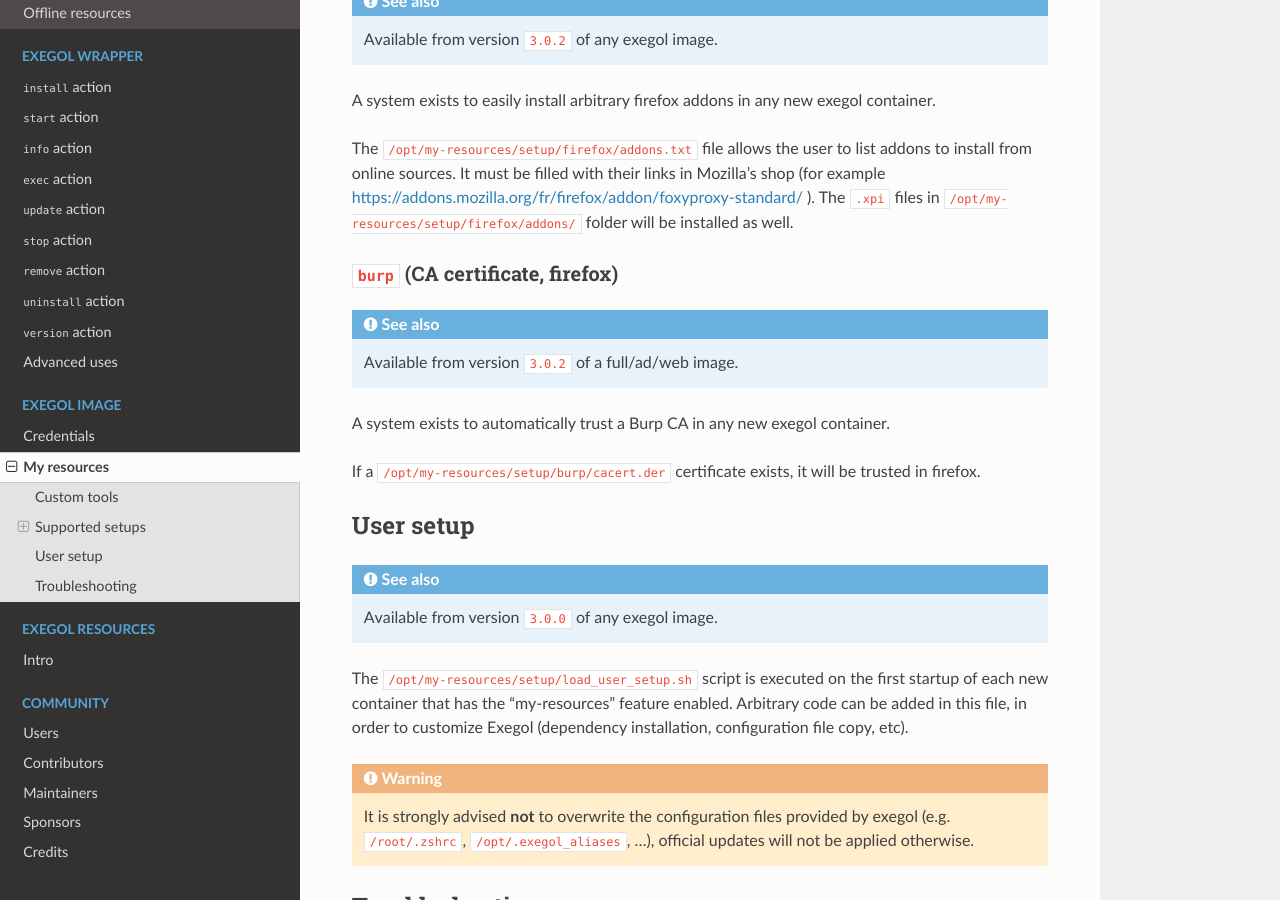
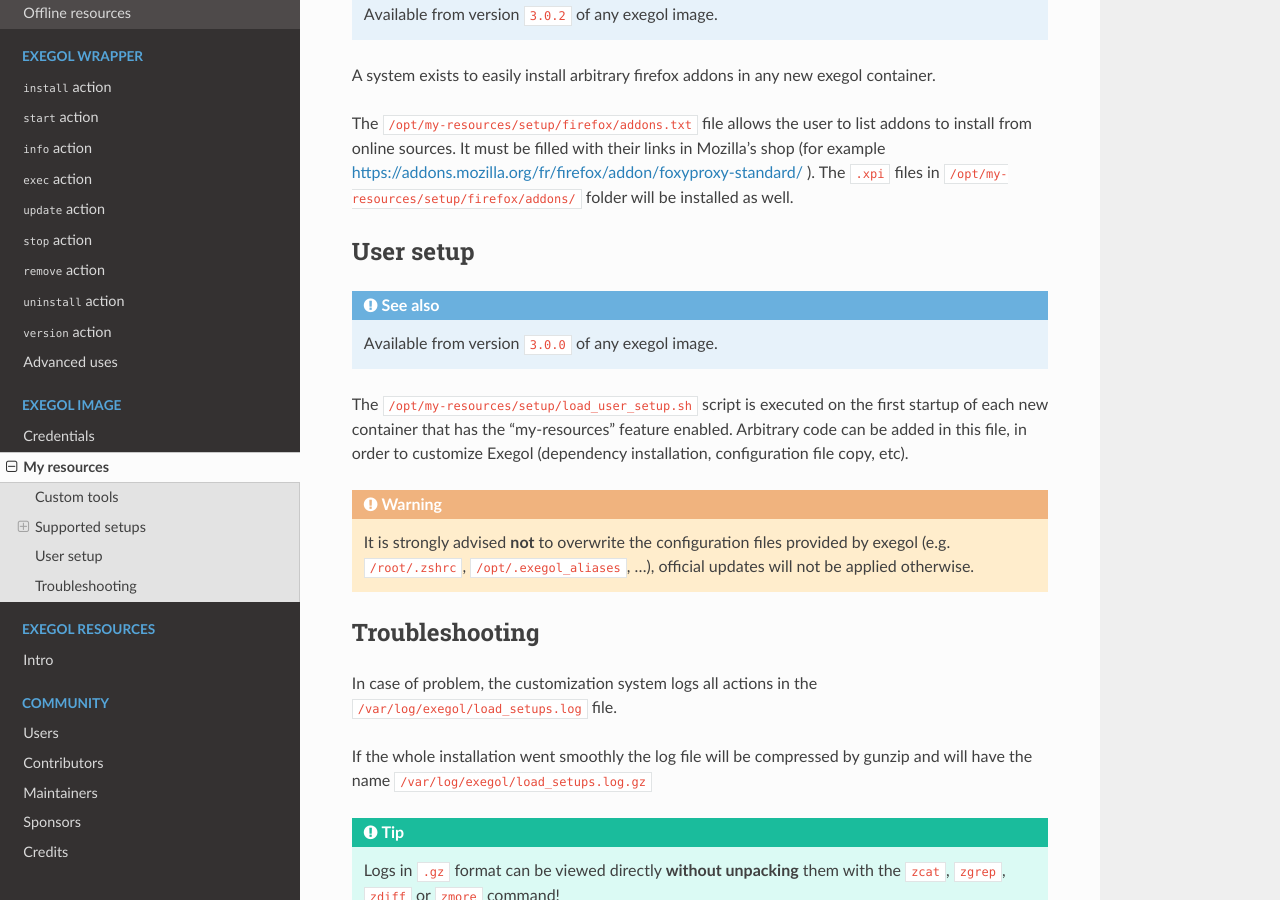
Before and after one commit to ThePorgs/Exegol-docs, a Sphinx documentation site: the page built from source/exegol-image/my-resources.rst, in a window 1280 px wide and 900 px high, scrolled down 4141 px. Built offline with Sphinx 7.4.7 and the Read the Docs theme 2.0.0, drawn with Linux system fonts in a browser that asks for light colours; some of the changed text lies outside the part shown.

Commit message:
Remove Burp CA doc

```diff
--- a/source/exegol-image/my-resources.rst
+++ b/source/exegol-image/my-resources.rst
@@ -136,15 +136,6 @@ A system exists to easily install arbitrary firefox addons in any new exegol con
 The ``/opt/my-resources/setup/firefox/addons.txt`` file allows the user to list addons to install from online sources. It must be filled with their links in Mozilla's shop (for example https://addons.mozilla.org/fr/firefox/addon/foxyproxy-standard/ ).
 The ``.xpi`` files in ``/opt/my-resources/setup/firefox/addons/`` folder will be installed as well.
 
-:code:`burp` (CA certificate, firefox)
-~~~~~~~~~~~~~~~~~~~~~~~~~~~~~~~~~~~~~~
-.. seealso::
-    Available from version ``3.0.2`` of a full/ad/web image.
-
-A system exists to automatically trust a Burp CA in any new exegol container.
-
-If a ``/opt/my-resources/setup/burp/cacert.der`` certificate exists, it will be trusted in firefox.
-
 User setup
 ----------
 .. seealso::
```
